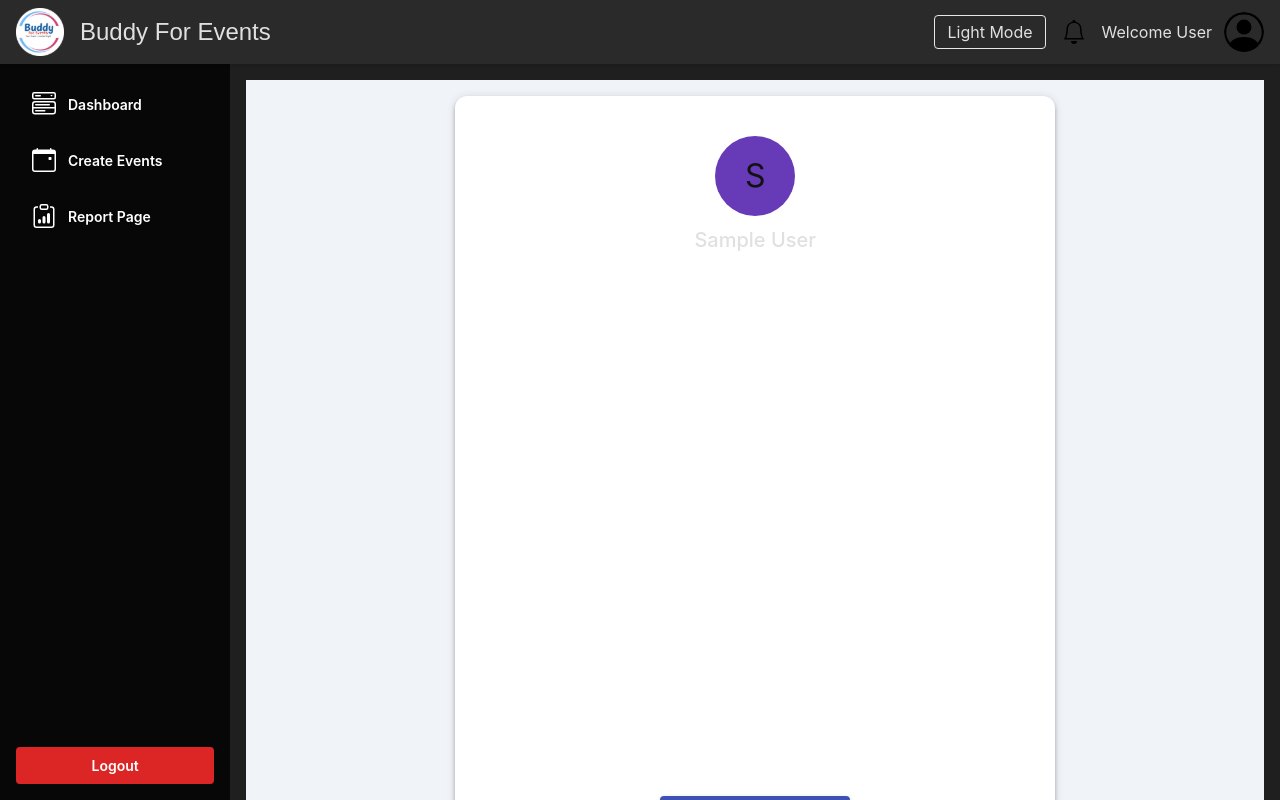
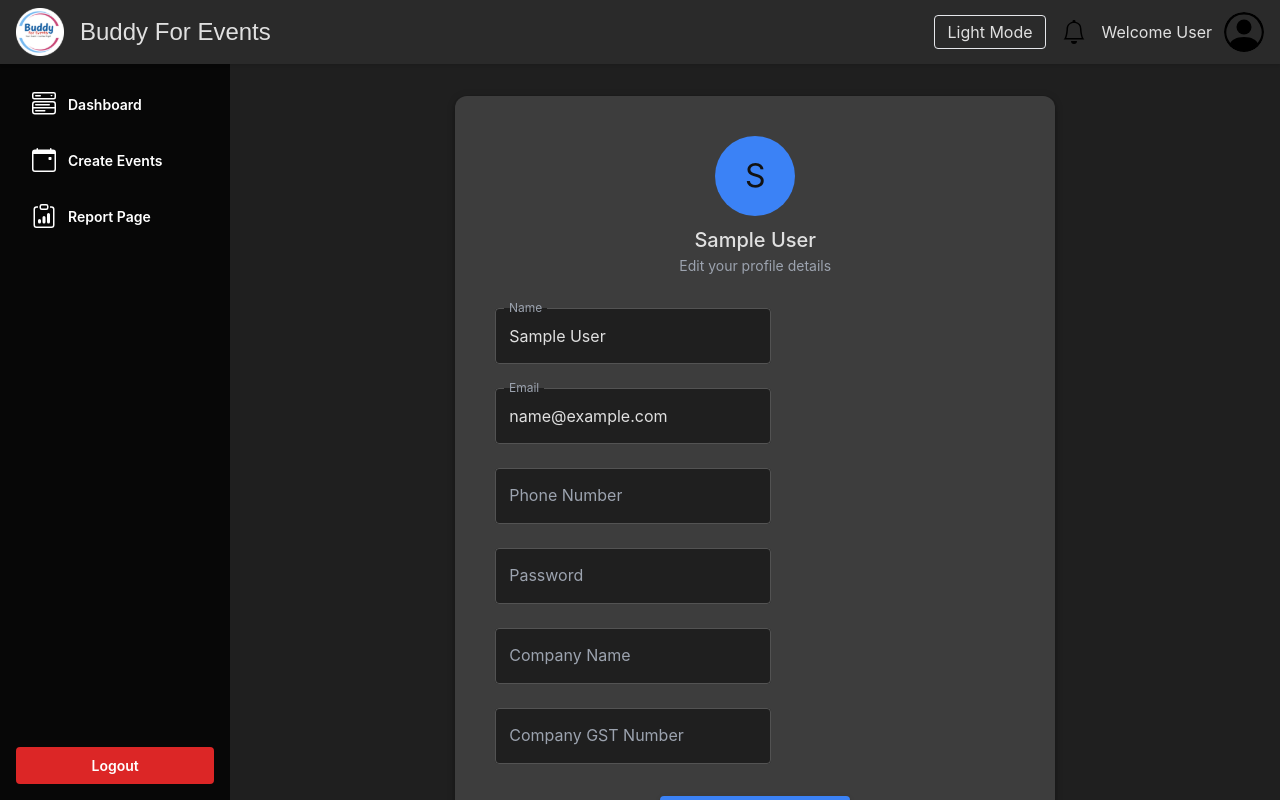
Before and after one commit to Yatindia-Organization/buddyforevent-frontend, a React (Vite) app: page /profile in a window 1280 px wide. Built offline with nearby package versions, Linux system fonts and the light colour scheme; no server answers; sample sign-in values are in the browser's storage.

Commit message:
changed the errors in build

```diff
--- a/src/components/Report/Report.jsx
+++ b/src/components/Report/Report.jsx
@@ -6,9 +6,7 @@ import {
   Button,
   CircularProgress,
   Link as MuiLink,
-  MenuItem,
   Paper,
-  Select,
   Snackbar,
   Table,
   TableBody,
@@ -26,6 +24,7 @@ export default function Report() {
   const { event: eventId } = useGlobalInfo();
   const [summary, setSummary] = useState(null);
   const [submissions, setSubmissions] = useState([]);
+  const [ticketMap, setTicketMap] = useState({});
   const [loading, setLoading] = useState(true);
   const [snackbar, setSnackbar] = useState({
     open: false, message: '', severity: 'success'
@@ -39,9 +38,8 @@ export default function Report() {
     setLoading(true);
 
     const sumP = fetch(`${API_ROUTE}/api/v1/event/report/event/${eventId}`)
-      .then(r => r.json())
-      .then(j => {
-        if (!j.success) throw new Error(j.message || 'Error loading summary');
+      .then(r => r.json()).then(j => {
+        if (!j.success) throw new Error(j.message || 'Failed loading summary');
         return j.data;
       });
 
@@ -49,10 +47,21 @@ export default function Report() {
       `${API_ROUTE}/api/v1/event/participantSearch?eventId=${eventId}&page=1&limit=10000`
     ).then(r => r.json()).then(j => j.results || []);
 
-    Promise.all([sumP, subsP])
-      .then(([sum, subs]) => {
+    const ticketsP = fetch(`${API_ROUTE}/api/v1/event/tickets/event/${eventId}`)
+      .then(r => r.json()).then(j => {
+        if (!j.success) throw new Error(j.message || 'Failed loading tickets');
+        return j.data;
+      });
+
+    Promise.all([sumP, subsP, ticketsP])
+      .then(([sum, subs, tickets]) => {
         setSummary(sum);
         setSubmissions(subs);
+        const m = {};
+        tickets.forEach(t => {
+          m[t.userSubmissionId] = t.tierName.toUpperCase();
+        });
+        setTicketMap(m);
       })
       .catch(err => showSnackbar(err.message, 'error'))
       .finally(() => setLoading(false));
@@ -62,32 +71,38 @@ export default function Report() {
     return <Typography color="error">No event selected.</Typography>;
   }
 
-  // helper to display any value:
+  // universal display helper
   const displayVal = val => {
-    if (typeof val === 'boolean') {
-      return val ? 'YES' : 'NO';
-    }
-    if (typeof val === 'string') {
-      return val.toUpperCase();
-    }
-    if (Array.isArray(val)) {
+    if (typeof val === 'boolean') return val ? 'YES' : 'NO';
+    if (typeof val === 'string') return val.toUpperCase();
+    if (Array.isArray(val))
       return val
         .map(d =>
-          new Date(d)
-            .toLocaleString('en-IN', { timeZone: 'Asia/Kolkata' })
+          new Date(d).toLocaleString('en-IN', { timeZone: 'Asia/Kolkata' })
         )
         .join(', ');
-    }
-    if (val instanceof Date) {
-      return val
+    if (val instanceof Date)
+      return new Date(val)
         .toLocaleString('en-IN', { timeZone: 'Asia/Kolkata' })
         .toUpperCase();
+    if (val != null && typeof val !== 'object') return String(val).toUpperCase();
+    return '';
+  };
+
+  // render a single response value, handling {text, hyperlink} objects:
+  const renderCell = val => {
+    if (val && typeof val === 'object' && 'text' in val && 'hyperlink' in val) {
+      return (
+        <MuiLink
+          href={val.hyperlink}
+          target="_blank"
+          rel="noopener noreferrer"
+        >
+          {String(val.text).toUpperCase()}
+        </MuiLink>
+      );
     }
-    if (val != null) {
-      // object or number
-      return String(val).toUpperCase();
-    }
-    return '';
+    return displayVal(val);
   };
 
   return (
@@ -97,7 +112,7 @@ export default function Report() {
       </Backdrop>
 
       <Typography variant="h5" sx={{ fontWeight: 'bold', mb: 2 }}>
-        Event Report
+        EVENT REPORT
       </Typography>
 
       {/* Download */}
@@ -110,7 +125,7 @@ export default function Report() {
         </MuiLink>
       </Box>
 
-      {/* Metrics */}
+      {/* Summary Metrics */}
       {summary && (
         <Box mb={4} p={2} component={Paper}>
           <Typography variant="h6">SUMMARY</Typography>
@@ -137,11 +152,41 @@ export default function Report() {
         </Box>
       )}
 
+      {/* Ticket Tiers Detail */}
+      {summary?.ticketTiers?.length > 0 && (
+        <Box mb={4} p={2} component={Paper}>
+          <Typography variant="h6" gutterBottom>
+            TICKET TIERS
+          </Typography>
+          <Table size="small">
+            <TableHead>
+              <TableRow>
+                <TableCell>NAME</TableCell>
+                <TableCell>PRICE</TableCell>
+                <TableCell>CAPACITY</TableCell>
+                <TableCell>PERKS</TableCell>
+              </TableRow>
+            </TableHead>
+            <TableBody>
+              {summary.ticketTiers.map((t, i) => (
+                <TableRow key={i}>
+                  <TableCell>{t.name.toUpperCase()}</TableCell>
+                  <TableCell>{t.price}</TableCell>
+                  <TableCell>{t.capacity}</TableCell>
+                  <TableCell>{t.perks.join(', ').toUpperCase()}</TableCell>
+                </TableRow>
+              ))}
+            </TableBody>
+          </Table>
+        </Box>
+      )}
+
       {/* Submissions Table */}
       <TableContainer component={Paper}>
         <Table size="small">
           <TableHead>
             <TableRow>
+              <TableCell>TIER</TableCell>
               {summary?.formSchema.map(f => (
                 <TableCell key={f.id}>{f.label.toUpperCase()}</TableCell>
               ))}
@@ -158,48 +203,29 @@ export default function Report() {
           <TableBody>
             {submissions.map(sub => (
               <TableRow key={sub._id}>
+                <TableCell>{ticketMap[sub._id] || '—'}</TableCell>
                 {summary.formSchema.map(fld => {
                   const resp = sub.responses.find(r => r.fieldId === fld.id);
                   return (
                     <TableCell key={fld.id}>
-                      {displayVal(resp?.value)}
+                      {renderCell(resp?.value)}
                     </TableCell>
                   );
                 })}
-
-                <TableCell>
-                  {displayVal(sub.visitorCount)}
-                </TableCell>
-                <TableCell>
-                  {displayVal(sub.entryTime)}
-                </TableCell>
-                <TableCell>
-                  {displayVal(sub.exitTime)}
-                </TableCell>
-                <TableCell>
-                  {displayVal(sub.food)}
-                </TableCell>
-                <TableCell>
-                  {displayVal(sub.foodTime)}
-                </TableCell>
-                <TableCell>
-                  {displayVal(sub.gift)}
-                </TableCell>
-                <TableCell>
-                  {displayVal(sub.giftTime)}
-                </TableCell>
-                <TableCell>
-                  {displayVal(sub.submittedAt)}
-                </TableCell>
+                <TableCell>{displayVal(sub.visitorCount)}</TableCell>
+                <TableCell>{renderCell(sub.entryTime)}</TableCell>
+                <TableCell>{renderCell(sub.exitTime)}</TableCell>
+                <TableCell>{displayVal(sub.food)}</TableCell>
+                <TableCell>{renderCell(sub.foodTime)}</TableCell>
+                <TableCell>{displayVal(sub.gift)}</TableCell>
+                <TableCell>{renderCell(sub.giftTime)}</TableCell>
+                <TableCell>{displayVal(sub.submittedAt)}</TableCell>
               </TableRow>
             ))}
-
             {!loading && submissions.length === 0 && (
               <TableRow>
                 <TableCell
-                  colSpan={
-                    (summary?.formSchema.length || 0) + /* meta cols */ 8
-                  }
+                  colSpan={(summary?.formSchema.length || 0) + 10}
                   align="center"
                 >
                   NO SUBMISSIONS
--- a/src/components/main/Main.jsx
+++ b/src/components/main/Main.jsx
@@ -47,7 +47,7 @@ export default function MainLayout() {
               src="/svg/profile.svg"
               alt="Profile"
               className="h-10 rounded-full cursor-pointer"
-              // onClick={handleProfileIconClick}
+              onClick={handleProfileIconClick}
             />
           </div>
         </div>
--- a/src/components/profile/Profile.jsx
+++ b/src/components/profile/Profile.jsx
@@ -1,3 +1,4 @@
+// src/components/Admin/Profile/Profile.jsx
 import React, { useState, useEffect } from 'react';
 import {
   Avatar,
@@ -8,13 +9,14 @@ import {
   TextField,
   Typography
 } from '@mui/material';
-import { deepPurple } from '@mui/material/colors';
+import { useGlobalInfo } from '../../contexts/globalContext';
+import { useTheme } from '../../contexts/ThemeContext';
 import { API_ROUTE } from '../../lib/config';
-import { useGlobalInfo } from '../../contexts/globalContext';
 
 export default function Profile() {
   const token = localStorage.getItem('token');
-    const context = useGlobalInfo();
+  const { changeUserId, changeUserType } = useGlobalInfo();
+  const { theme } = useTheme();
 
   const [formData, setFormData] = useState({
     name: '',
@@ -37,20 +39,19 @@ export default function Profile() {
     });
   }, []);
 
-    const handleChange = (e) => {
+  const handleChange = e => {
     const { name, value } = e.target;
-        setFormData(prev => ({ ...prev, [name]: value }));
+    setFormData(p => ({ ...p, [name]: value }));
   };
 
   const handleSubmit = async () => {
     const userData = JSON.parse(localStorage.getItem('user') || '{}');
     const userId = userData._id;
-
     const payload = { ...formData };
     if (!payload.password) delete payload.password;
 
     try {
-            const response = await fetch(`${API_ROUTE}/api/v1/users/${userId}`, {
+      const res = await fetch(`${API_ROUTE}/api/v1/users/${userId}`, {
         method: 'PATCH',
         headers: {
           'Content-Type': 'application/json',
@@ -58,24 +59,19 @@ export default function Profile() {
         },
         body: JSON.stringify(payload)
       });
-
-            const result = await response.json();
-
+      const result = await res.json();
       if (result.success) {
+        // Update localStorage & context
+        localStorage.setItem('user', JSON.stringify(result.data));
+        changeUserId(result.data._id);
+        changeUserType(result.data.user_type);
+        setFormData(p => ({ ...p, password: '' }));
         alert('Profile updated successfully');
-
-                // update localStorage and context
-                const updatedUser = result.data;
-                localStorage.setItem('user', JSON.stringify(updatedUser));
-                context.changeUserId(updatedUser._id);
-                context.changeUserType(updatedUser.user_type);
-
-                setFormData(prev => ({ ...prev, password: '' }));
       } else {
         alert(result.message || 'Update failed');
       }
     } catch (err) {
-            console.error('Update failed:', err);
+      console.error(err);
       alert('Something went wrong');
     }
   };
@@ -87,7 +83,7 @@ export default function Profile() {
         display: 'flex',
         alignItems: 'center',
         justifyContent: 'center',
-                bgcolor: '#f0f4f8',
+        bgcolor: 'var(--color-bg)',
         p: 2
       }}
     >
@@ -98,13 +94,13 @@ export default function Profile() {
           borderRadius: 3,
           maxWidth: 600,
           width: '100%',
-                    bgcolor: '#fff'
+          bgcolor: 'var(--color-card-bg)'
         }}
       >
         <Box textAlign="center" mb={4}>
           <Avatar
             sx={{
-                            bgcolor: deepPurple[500],
+              bgcolor: 'var(--color-primary)',
               width: 80,
               height: 80,
               mx: 'auto',
@@ -113,86 +109,63 @@ export default function Profile() {
           >
             {formData.name?.[0]?.toUpperCase() || 'U'}
           </Avatar>
-                    <Typography variant="h6" mt={1}>
+          <Typography variant="h6" mt={1} sx={{ color: 'var(--color-text)' }}>
             {formData.name || 'User'}
           </Typography>
-                    <Typography variant="body2" color="text.secondary">
+          <Typography
+            variant="body2"
+            sx={{ color: 'var(--color-text-secondary)' }}
+          >
             Edit your profile details
           </Typography>
         </Box>
 
         <Grid container spacing={3}>
-                    <Grid item xs={12} sm={6}>
+          {[
+            ['Name', 'name', 'text'],
+            ['Email', 'email', 'email'],
+            ['Phone Number', 'phone_number', 'text'],
+            ['Password', 'password', 'password'],
+            ['Company Name', 'company_name', 'text'],
+            ['Company GST Number', 'company_gst_number', 'text']
+          ].map(([label, key, type]) => (
+            <Grid item xs={12} sm={6} key={key}>
               <TextField
-                            label="Name"
-                            name="name"
-                            value={formData.name}
+                fullWidth
+                label={label}
+                name={key}
+                type={type}
+                value={formData[key]}
                 onChange={handleChange}
-                            fullWidth
+                placeholder={
+                  key === 'password' ? 'Change Password' : undefined
+                }
+                variant="outlined"
+                InputProps={{
+                  sx: {
+                    bgcolor: 'var(--color-bg)',
+                    color: 'var(--color-text)'
+                  }
+                }}
+                InputLabelProps={{
+                  sx: { color: 'var(--color-text-secondary)' }
+                }}
               />
             </Grid>
-                    <Grid item xs={12} sm={6}>
-                        <TextField
-                            label="Email"
-                            name="email"
-                            value={formData.email}
-                            onChange={handleChange}
-                            fullWidth
-                        />
-                    </Grid>
-                    <Grid item xs={12} sm={6}>
-                        <TextField
-                            label="Phone Number"
-                            name="phone_number"
-                            value={formData.phone_number}
-                            onChange={handleChange}
-                            fullWidth
-                        />
-                    </Grid>
-                    <Grid item xs={12} sm={6}>
-                        <TextField
-                            label="Password"
-                            name="password"
-                            type="password"
-                            value={formData.password}
-                            onChange={handleChange}
-                            placeholder="Change Password"
-                            fullWidth
-                        />
-                    </Grid>
-                    <Grid item xs={12} sm={6}>
-                        <TextField
-                            label="Company Name"
-                            name="company_name"
-                            value={formData.company_name}
-                            onChange={handleChange}
-                            fullWidth
-                        />
-                    </Grid>
-                    <Grid item xs={12} sm={6}>
-                        <TextField
-                            label="Company GST Number"
-                            name="company_gst_number"
-                            value={formData.company_gst_number}
-                            onChange={handleChange}
-                            fullWidth
-                        />
-                    </Grid>
+          ))}
         </Grid>
 
         <Box mt={4} textAlign="center">
           <Button
             variant="contained"
+            onClick={handleSubmit}
             sx={{
               px: 5,
               py: 1.5,
               fontSize: 16,
-                            bgcolor: '#3f51b5',
-                            '&:hover': {
-                                bgcolor: '#2c387e'
-                            }
+              bgcolor: 'var(--color-primary)',
+              '&:hover': { bgcolor: 'var(--color-primary-hover)' }
             }}
-                        onClick={handleSubmit}
           >
             Save Changes
           </Button>
```
Also changed, not shown: 7 other files (tests, documents, lock files or other folders). Lines whose indentation alone changed are shown as unchanged.
